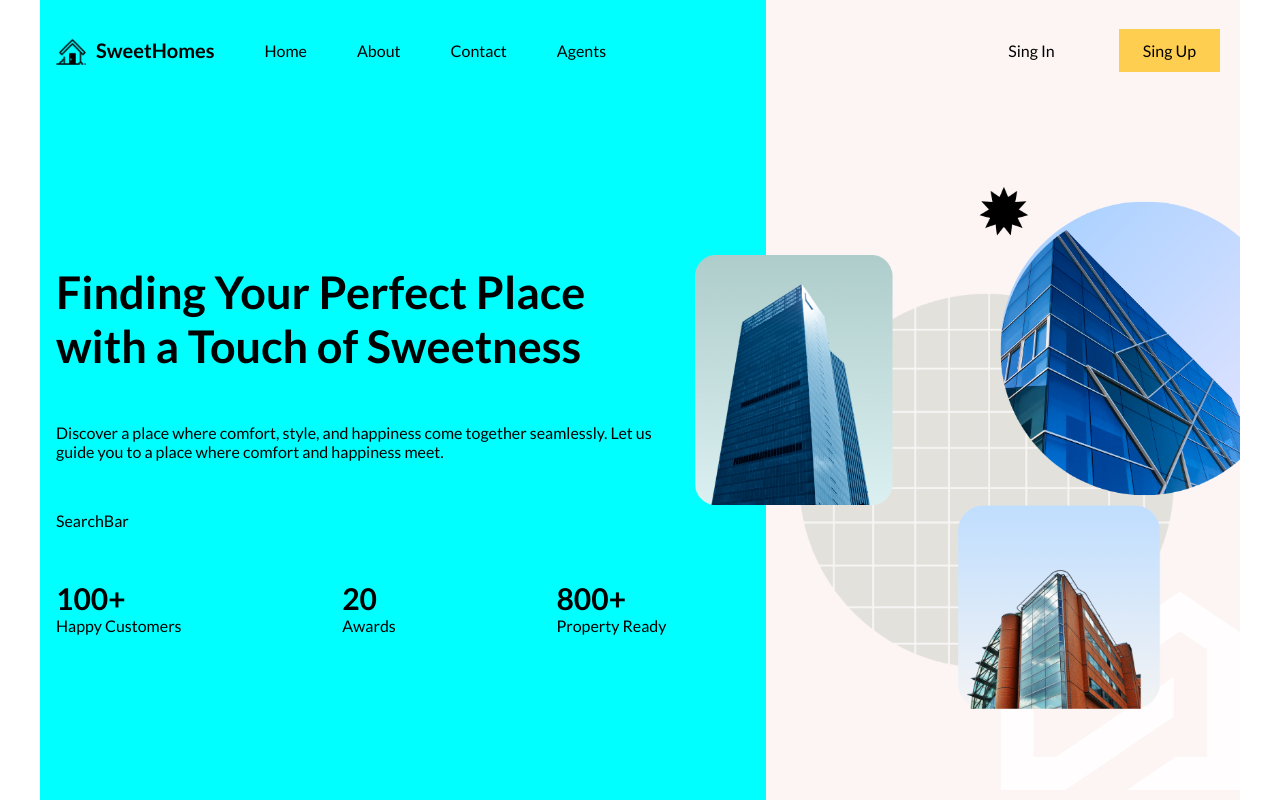
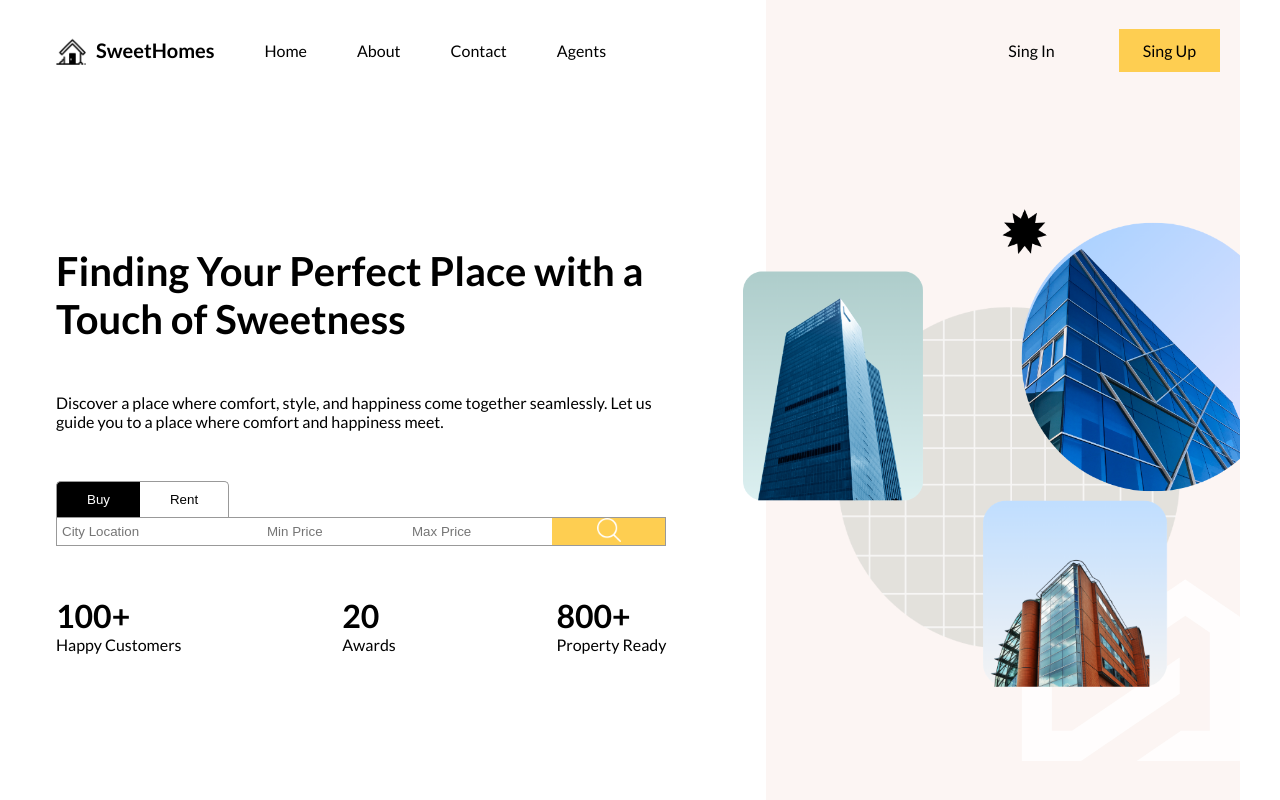
Before and after one commit to Ashfaqur4988/Home-Estate-frontEnd, a React (Vite) app: page / in a window 1280 px wide. Shown: the top 800 px of the page. Built offline with nearby package versions, Linux system fonts and the light colour scheme.

Commit message:
Router and Routes are added

```diff
--- a/package.json
+++ b/package.json
@@ -13,6 +13,7 @@
     "lucide-react": "^0.441.0",
     "react": "^18.2.0",
     "react-dom": "^18.2.0",
+    "react-router-dom": "^6.26.2",
     "sass": "^1.78.0"
   },
   "devDependencies": {
--- a/src/App.jsx
+++ b/src/App.jsx
@@ -1,17 +1,31 @@
+import { RouterProvider, createBrowserRouter } from "react-router-dom";
+import LandingPage from "./pages/LandingPage/LandingPage";
+import ListPage from "./pages/listPage/ListPage";
 import Navbar from "./components/navbar/Navbar";
-import "./layout.scss";
+import Login from "./pages/login/Login";
 import HomePage from "./pages/homePage/HomePage";
+import SinglePage from "./pages/singlePage/SinglePage";
 function App() {
-  return (
-    <div className="layout">
-      <div className="navbar">
-        <Navbar />
-      </div>
-      <div className="content">
-        <HomePage />
-      </div>
-    </div>
-  );
+  const router = createBrowserRouter([
+    {
+      path: "/",
+      element: <LandingPage />,
+      children: [
+        {
+          path: "/",
+          element: <HomePage />,
+        },
+        { path: "/list", element: <ListPage /> },
+        { path: "/:id", element: <SinglePage /> },
+      ],
+    },
+    {
+      path: "/login",
+      element: <Login />,
+    },
+  ]);
+
+  return <RouterProvider router={router} />;
 }
 
 export default App;
--- a/src/components/navbar/Navbar.jsx
+++ b/src/components/navbar/Navbar.jsx
@@ -1,4 +1,3 @@
-import { Menu } from "lucide-react";
 import "./navbar.scss";
 import { useState } from "react";
 const Navbar = () => {
--- a/src/components/searchBar/SearchBar.jsx
+++ b/src/components/searchBar/SearchBar.jsx
@@ -1,4 +1,53 @@
+import { useState } from "react";
+import "./searchBar.scss";
+
+const types = ["buy", "rent"];
 const SearchBar = () => {
-  return <div>SearchBar</div>;
+  const [query, setQuery] = useState({
+    type: "buy",
+    location: "",
+    minPrice: 0,
+    maxPrice: 0,
+  });
+
+  const switchType = (val) => {
+    setQuery((prev) => ({ ...prev, type: val }));
+  };
+
+  return (
+    <div className="searchBar">
+      <div className="type">
+        {types.map((type) => (
+          <button
+            key={type}
+            onClick={() => switchType(type)}
+            className={query.type === type ? "active" : ""}
+          >
+            {type}
+          </button>
+        ))}
+      </div>
+      <form action="">
+        <input type="text" name="location" placeholder="City Location" />
+        <input
+          type="text"
+          name="minPrice"
+          min={0}
+          max={1000000}
+          placeholder="Min Price"
+        />
+        <input
+          type="text"
+          name="maxPrice"
+          min={0}
+          max={1000000}
+          placeholder="Max Price"
+        />
+        <button>
+          <img src="/search.png" alt="" />
+        </button>
+      </form>
+    </div>
+  );
 };
 export default SearchBar;
--- a/src/components/searchBar/searchBar.scss
+++ b/src/components/searchBar/searchBar.scss
@@ -0,0 +1,83 @@
+@import "../../responsive.scss";
+
+.searchBar {
+  .type {
+    button {
+      padding: 10px 30px;
+      border: 1px solid #999;
+      cursor: pointer;
+      text-transform: capitalize;
+      border-bottom: none;
+      background-color: white;
+      text-transform: capitalize;
+
+      &.active {
+        background-color: black;
+        color: white;
+      }
+
+      &:first-child {
+        border-top-left-radius: 5px;
+        border-right: none;
+      }
+
+      &:last-child {
+        border-top-right-radius: 5px;
+        border-left: none;
+      }
+    }
+  }
+
+  form {
+    border: 1px solid #999;
+    display: flex;
+    justify-content: space-between;
+    gap: 5px;
+
+    @include sm {
+      flex-direction: column;
+    }
+
+    input {
+      border: none;
+      padding: 10px 10px;
+      width: 200px;
+
+      @include lg {
+        padding: 0px 5px;
+
+        &:nth-child(2),
+        &:nth-child(3) {
+          width: 140px;
+        }
+      }
+
+      @include md {
+        width: auto;
+
+        &:nth-child(2),
+        &:nth-child(3) {
+          width: auto;
+        }
+      }
+
+      @include sm {
+        flex-direction: column;
+        border: 1px solid #999;
+        padding: 8px;
+      }
+    }
+
+    button {
+      border: none;
+      cursor: pointer;
+      background-color: #fece51;
+      flex: 1;
+
+      img {
+        width: 24px;
+        height: 24px;
+      }
+    }
+  }
+}
--- /dev/null
+++ b/src/pages/LandingPage/LandingPage.jsx
@@ -0,0 +1,20 @@
+import { Outlet } from "react-router-dom";
+import Navbar from "../../components/navbar/Navbar";
+import HomePage from "../homePage/HomePage";
+import "./landingPage.scss";
+
+const LandingPage = () => {
+  return (
+    <>
+      <div className="layout">
+        <div className="navbar">
+          <Navbar />
+        </div>
+        <div className="content">
+          <Outlet />
+        </div>
+      </div>
+    </>
+  );
+};
+export default LandingPage;
--- a/src/layout.scss
+++ b/src/pages/LandingPage/landingPage.scss
@@ -1,4 +1,4 @@
-@import "./responsive.scss";
+@import "../../responsive.scss";
 .layout {
   height: 100vh;
   max-width: 1300px;
@@ -10,15 +10,15 @@
 
   //   should write the layout in order
   @include lg {
-    background-color: aqua;
+    // background-color: aqua;
     max-width: 1200px;
   }
   @include md {
-    background-color: orange;
+    // background-color: orange;
     max-width: 768px;
   }
   @include sm {
-    background-color: blue;
+    // background-color: blue;
     max-width: 640px;
   }
 
--- a/src/pages/homePage/homePage.scss
+++ b/src/pages/homePage/homePage.scss
@@ -1,3 +1,4 @@
+@import "../../responsive.scss";
 .homepage {
   display: flex;
   height: 100%;
@@ -13,16 +14,35 @@
       gap: 50px;
       height: 100%;
 
+      @include md {
+        padding: 0;
+      }
+
+      @include sm {
+        justify-content: flex-start;
+      }
+
       .title {
         font-size: 45px;
+        @include lg {
+          font-size: 40px;
+        }
       }
 
       .boxes {
         display: flex;
         justify-content: space-between;
 
+        @include sm {
+          display: none;
+        }
+
         h2 {
           font-size: 30px;
+
+          @include lg {
+            font-size: 32px;
+          }
         }
 
         h3 {
@@ -39,10 +59,18 @@
     display: flex;
     align-items: center;
 
+    @include md {
+      display: none;
+    }
+
     img {
       width: 115%;
       position: absolute;
       right: 0;
+
+      @include lg {
+        width: 105%;
+      }
     }
   }
 }
--- /dev/null
+++ b/src/pages/listPage/ListPage.jsx
@@ -0,0 +1,4 @@
+const ListPage = () => {
+  return <div>ListPage</div>;
+};
+export default ListPage;
--- /dev/null
+++ b/src/pages/login/Login.jsx
@@ -0,0 +1,4 @@
+const Login = () => {
+  return <div>Login</div>;
+};
+export default Login;
--- /dev/null
+++ b/src/pages/singlePage/SinglePage.jsx
@@ -0,0 +1,4 @@
+const SinglePage = () => {
+  return <div>SinglePage</div>;
+};
+export default SinglePage;
--- a/src/responsive.scss
+++ b/src/responsive.scss
@@ -1,9 +1,3 @@
-@mixin sm {
-  @media (max-width: 738px) {
-    @content;
-  }
-}
-
 @mixin sm {
   @media (max-width: 738px) {
     @content;
```
Also changed, not shown: 1 other file (tests, documents, lock files or other folders).
